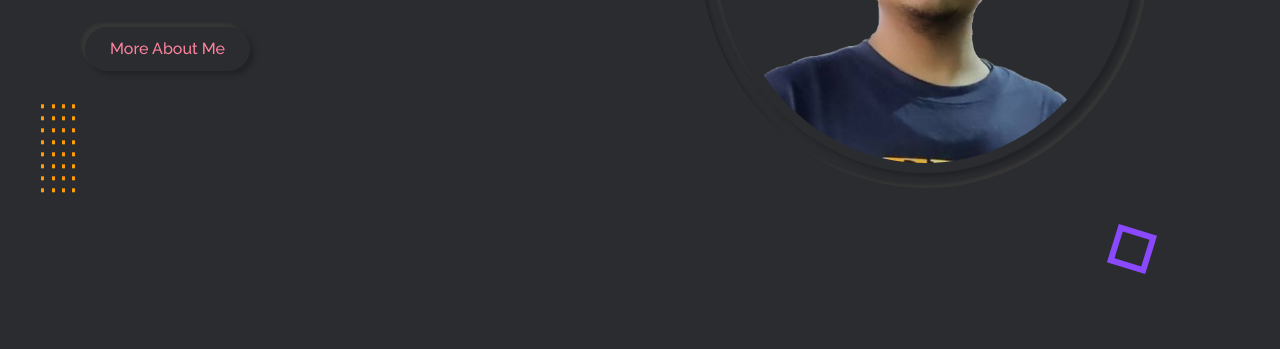
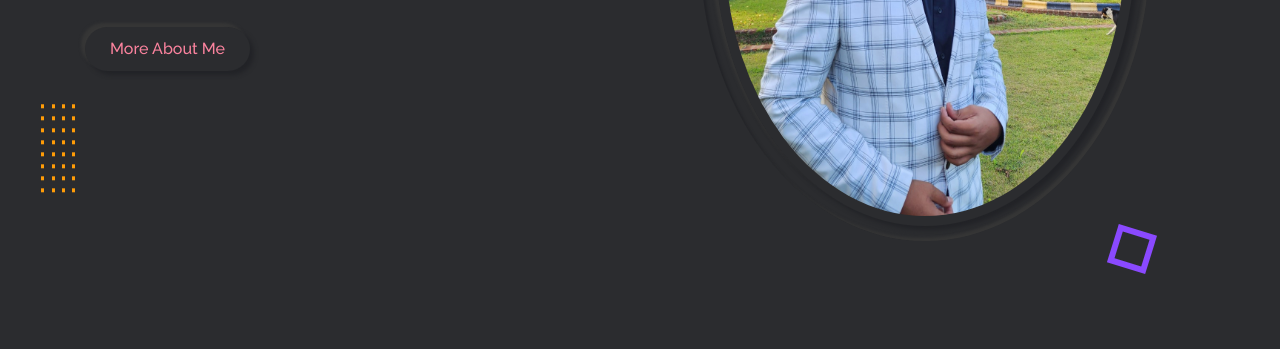
Before and after one commit to pratikmohanty1425/Portfolio, a plain HTML site: page index.html in a window 1280 px wide. Shown: the part 451-800 px from the top of the page. Drawn offline with Linux system fonts and the light colour scheme.

Commit message:
Update index.html

```diff
--- a/index.html
+++ b/index.html
@@ -95,7 +95,7 @@
             </div>
             <div class="home-img">
                 <div class="img-box inner-shadow">
-                    <img src="img/pratik2.png" class="outer-shadow" alt="profile-pic">
+                    <img src="img/pratik3.jpg" class="outer-shadow" alt="profile-pic">
                 </div>
             </div>
         </div>
```
